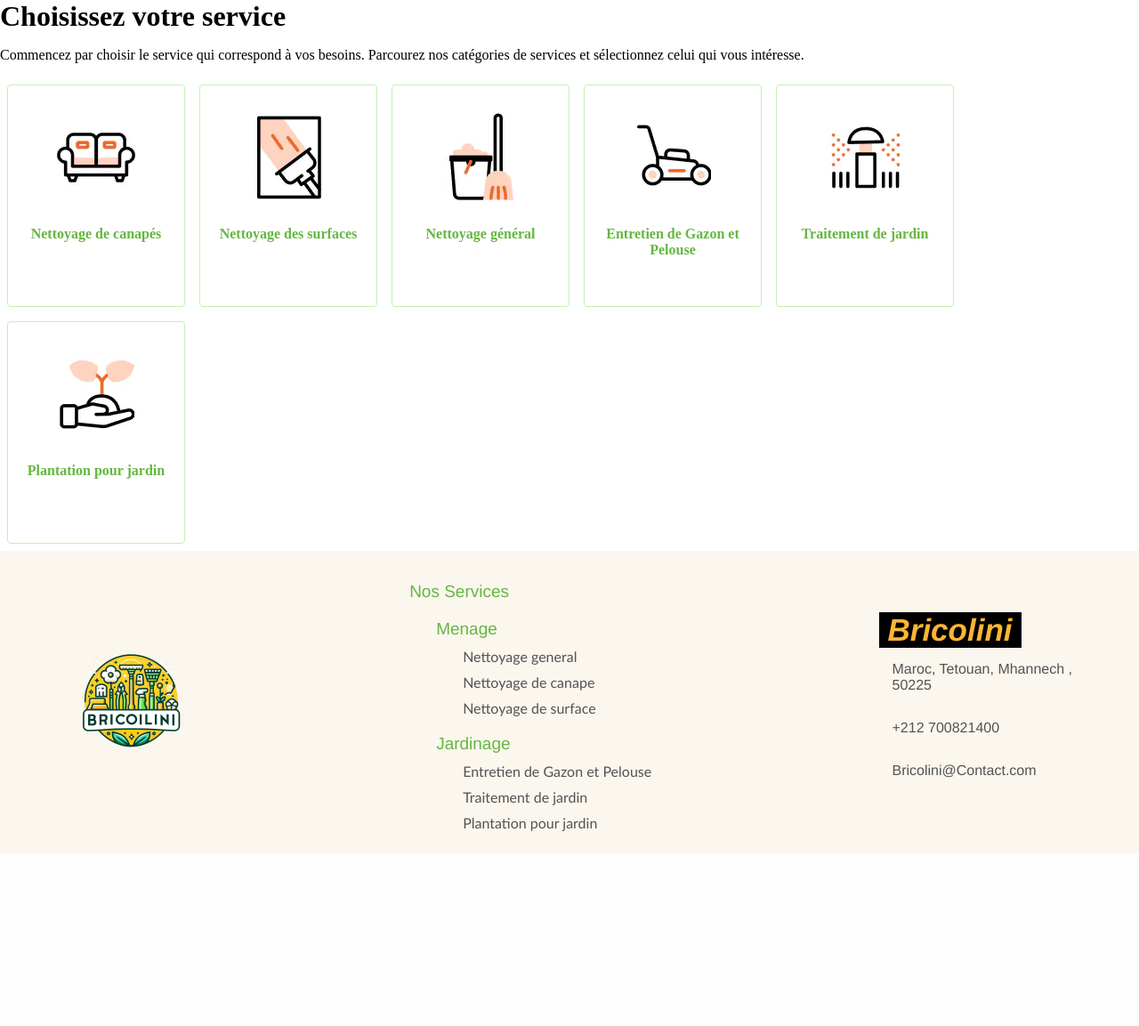
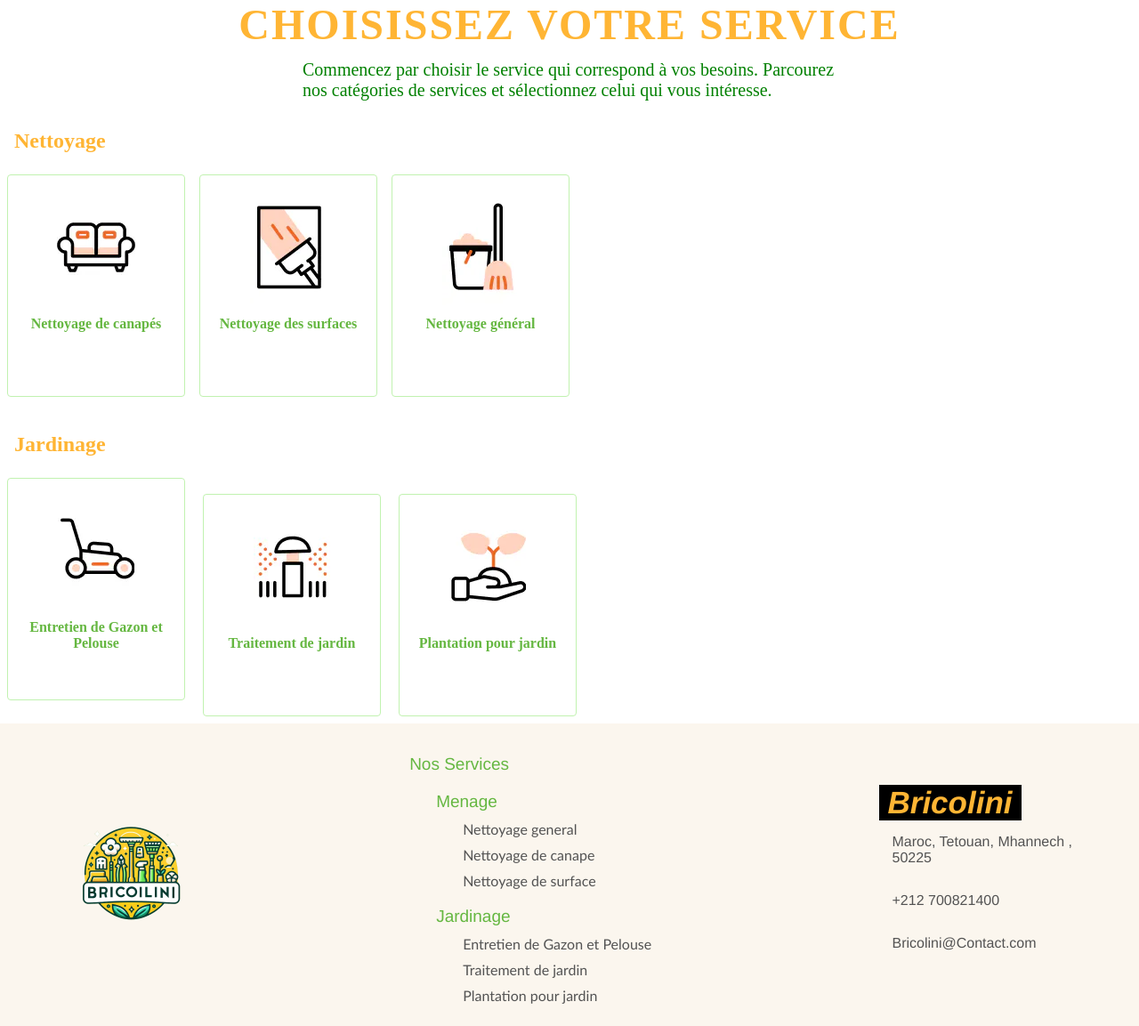
Before and after one commit to Ayuubakb/PHP_MVC_ServicesWebSite, a PHP site: page /Bricolini/Services in a window 1280 px wide. Shown: the part 100-1253 px from the top of the page at 89% size. Before the commit the page ends 1059 px from the top, so only its background shows below. Run offline with PHP 8.4, Linux system fonts and the light colour scheme.

Commit message:
styling index

```diff
--- a/Views/Services/index.php
+++ b/Views/Services/index.php
@@ -83,6 +83,35 @@
             }
         }
 
+        .service-selection {
+            text-align: center; /* Center the text for a balanced look */
+            margin-bottom: 2rem; /* Add some space below the section */
+        }
+
+        .service-selection h1 {
+            text-align: center; /* Center the title */
+            font-size: 3em; /* Larger size for the main title */
+            color: #FFB534; /* A color that stands out, matching the theme */
+            font-weight: bold; /* Bold for emphasis */
+            margin-bottom: 0.25em; /* A tighter margin below the title */
+            text-transform: uppercase; /* Uppercase text for stylistic preference */
+            letter-spacing: 2px; /* Spacing out the letters for added effect */
+        }
+
+        .service-selection p {
+            font-size: 1.25em; /* Slightly larger paragraph size */
+            color: green; /* Darker text for contrast and readability */
+            max-width: 600px; /* Max width to avoid overly long lines */
+            margin-left: auto; /* Center the paragraph */
+            margin-right: auto; /* Center the paragraph */
+        }
+
+        @media (max-width: 768px) {
+            .service-selection h1 {
+                font-size: 2em; /* Slightly smaller font size on smaller screens */
+            }
+        }
+
 
     </style>
 </head>
@@ -95,6 +124,9 @@
             <h1>Choisissez votre service</h1>
             <p>Commencez par choisir le service qui correspond à vos besoins. Parcourez nos catégories de services et sélectionnez celui qui vous intéresse.</p>
         </div>
+
+        <section class="services-section">
+        <h2 class="services-title">Nettoyage</h2>
         <div class="services-grid">
             <!-- Display the services without the database-->
 
@@ -118,7 +150,12 @@
                 <h2>Nettoyage général</h2>
             </div>
             </a>
+            </div>
+        </section>
 
+
+        <section class="services-section">
+            <h2 class="services-title">Jardinage</h2>
             <a href="Services/entretiengazon" style="text-decoration: none; color: inherit;">
             <div class="service-card">
                 <img src="Views/public/images/entretienGAZON.webp" alt="Couch Cleaning">
@@ -139,8 +176,10 @@
                 <h2>Plantation pour jardin</h2>
             </div>
             </a>
+            </div>
+        </section>
 
-</div>
+
 </main>
     <?php include 'Views/Components/Footer.php'; ?>
 </body>
--- a/Views/public/style/styleindex.css
+++ b/Views/public/style/styleindex.css
@@ -48,3 +48,11 @@
     color: #666;
     margin-top: 20px;
   }
+
+  .services-title {
+    font-size: 1.5em;
+    color: #FFB534; /* Use the brand's accent color or another color that fits the design */
+    padding-left: 1rem;
+    margin-top: 2rem;
+    margin-bottom: 1rem;
+}
```
